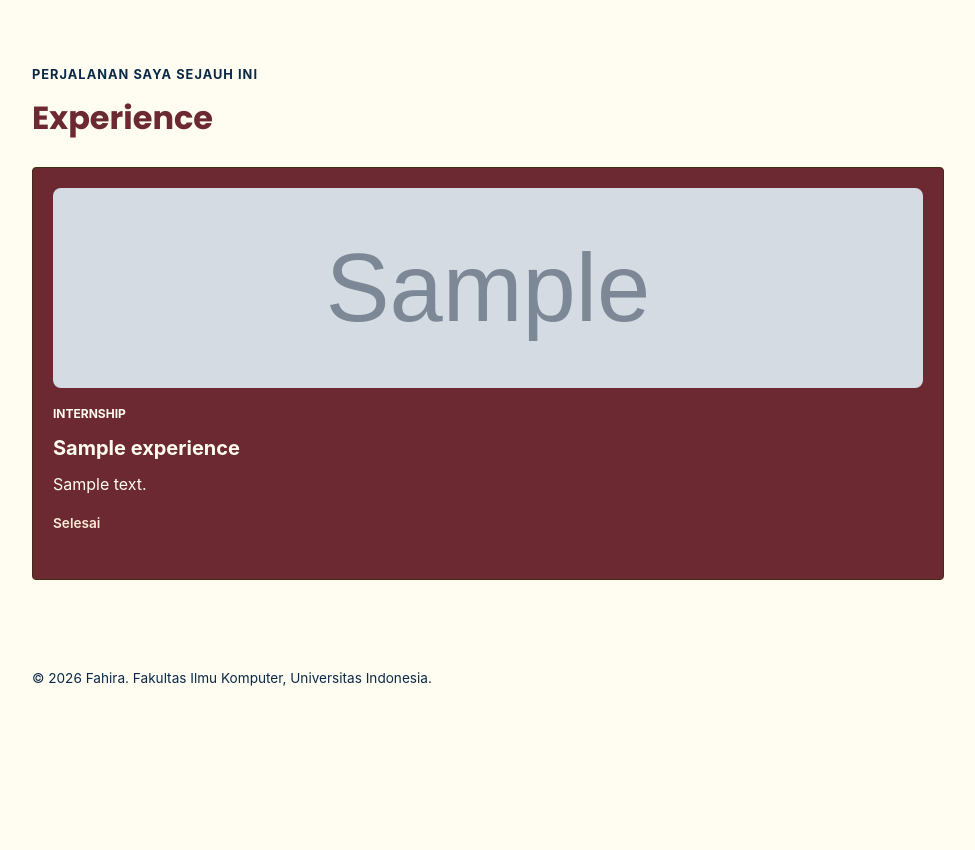
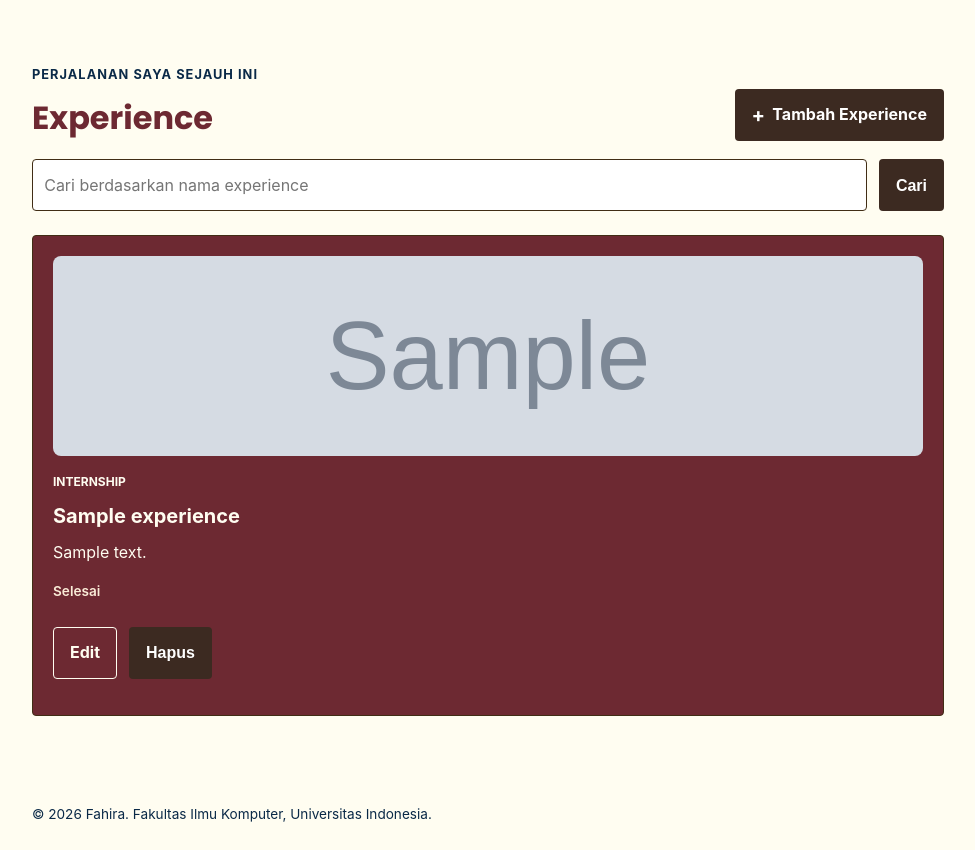
Before and after one commit to fahiraryhanabila/myportofolio, a Django app: page /experience/ in a window 1280 px wide. Shown: the part 64-914 px from the top of the page, without its empty margins (152-1127 px from the left). Before the commit the page ends 750 px from the top, so only its background shows below. Run offline with Django 5.2, Linux system fonts and the light colour scheme; tables that the repository leaves empty hold one stand-in row (values such as "Sample post"); grey boxes marked "Sample" are stand-in pictures.

Commit message:
fix: standardize education and experience form buttons

```diff
--- a/templates/experience.html
+++ b/templates/experience.html
@@ -1,10 +1,31 @@
 {% extends "base.html" %}
+{% block meta %}
+    <title>Experience - {{ name }}</title>
+{% endblock meta %}
 {% block content %}
  <main>
     <section class="experience-section" id="experience">
         <div class="container">
             <p class="section-kicker">Perjalanan saya sejauh ini</p>
-            <h1>Experience</h1>
+            <div class="experience-header">
+                <h1>Experience</h1>
+                <a href="{% url 'main:create_experience' %}" class="button experience-add-button">
+                    <span aria-hidden="true">+</span>
+                    Tambah Experience
+                </a>
+            </div>
+
+            <form method="get"
+                  action="{% url 'main:show_experience' %}"
+                  class="experience-search">
+                <input type="search"
+                       name="title"
+                       value="{{ title_query }}"
+                       placeholder="Cari berdasarkan nama experience"
+                       class="experience-search__input"
+                       aria-label="Cari berdasarkan nama experience">
+                <button type="submit" class="button">Cari</button>
+            </form>
 
             <div class="experience-grid">
                 {% for experience in experience_list %}
@@ -30,11 +51,18 @@
                         {% else %}
                             <p class="experience-status">Selesai</p>
                         {% endif %}
+
+                        <div class="experience-actions">
+                            <a href="{% url 'main:edit_experience' experience.id %}" class="button button-secondary">Edit</a>
+                            {% include "components/experience_delete_modal.html" with experience=experience %}
+                        </div>
                     </article>
                 {% empty %}
-                    <p class="empty-state">
-                        Belum ada pengalaman yang ditambahkan.
-                    </p>
+                    {% if title_query %}
+                        <p class="empty-state">Tidak ada experience dengan nama tersebut.</p>
+                    {% else %}
+                        <p class="empty-state">Belum ada pengalaman yang ditambahkan.</p>
+                    {% endif %}
                 {% endfor %}
             </div>
         </div>
@@ -48,6 +76,6 @@
             card.addEventListener('click', function () {
                 card.classList.toggle('is-raised');
             });
-    });
+        });
     </script>
 {% endblock scripts %}
```
Also changed, not shown: templates/education_form.html (+6 -4 lines).
